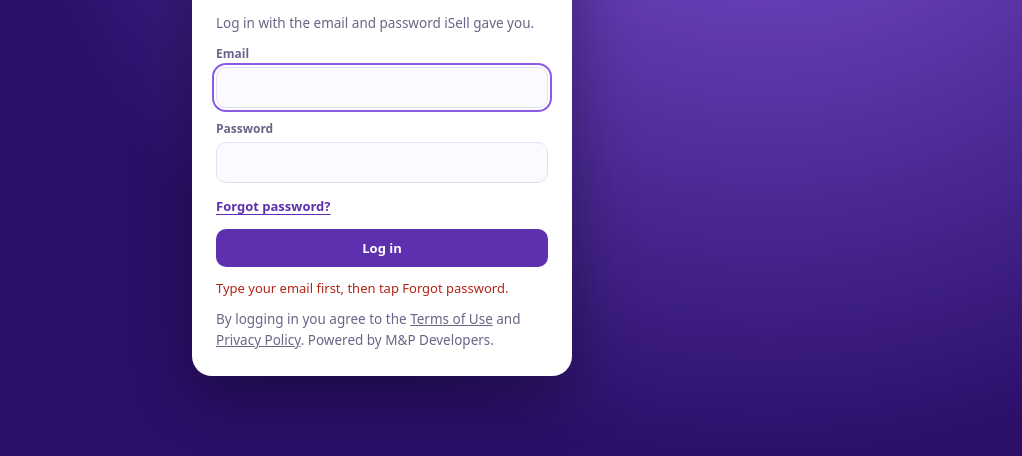
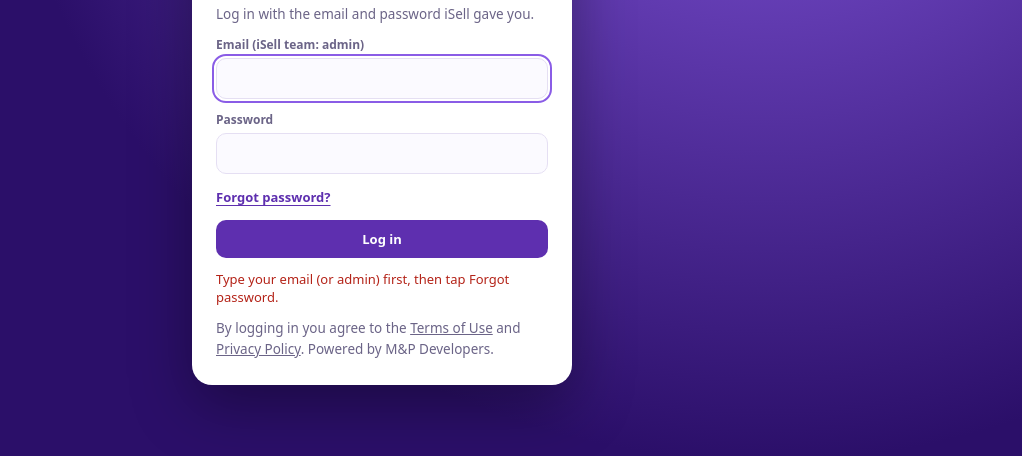
Before and after one commit to hedezfx/hedezfx.github.io, a plain HTML site: page isell/protect/index.html in a window 1280 px wide. Both pictures are taken after a click on the button "Forgot password?". Shown: the part 318-774 px from the top of the page, without its empty margins (258-1280 px from the left). Drawn offline with nearby package versions, Linux system fonts and the light colour scheme.

Commit message:
iSell Protect: iSell team can log in with "admin" instead of the email
Co-Authored-By: Claude Opus 5.5 <noreply@anthropic.com>
Claude-Session: https://claude.ai/code/session_01XRcomPc2o9oJ2FE69sMmXM

```diff
--- a/isell/protect/app.js
+++ b/isell/protect/app.js
@@ -16,6 +16,9 @@ const PACKAGE = 'com.isell.protect';
 const ADMIN = PACKAGE + '/com.mpdevelopers.lock.AdminReceiver';
 
 let me = null, devices = [], companies = [], tab = 'phones';
+// The iSell team can type "admin" instead of the admin email. Client companies use their email.
+const ADMIN_EMAIL = 'isellinnovations2@gmail.com';
+const loginEmail = () => { const v = $('aEmail').value.trim().toLowerCase(); return v === 'admin' ? ADMIN_EMAIL : v; };
 
 /* ---------- helpers ---------- */
 const esc = (s) => String(s == null ? '' : s).replace(/[&<>"']/g, (c) => ({ '&': '&amp;', '<': '&lt;', '>': '&gt;', '"': '&quot;', "'": '&#39;' }[c]));
@@ -64,7 +67,7 @@ $('authForm').addEventListener('submit', async (e) => {
   const err = $('aErr'); err.className = 'aerr'; err.textContent = '';
   busy = true; $('authBtn').disabled = true;
   try {
-    const { error } = await sb.auth.signInWithPassword({ email: $('aEmail').value.trim().toLowerCase(), password: $('aPass').value });
+    const { error } = await sb.auth.signInWithPassword({ email: loginEmail(), password: $('aPass').value });
     if (error) throw error;
     busy = false; $('authBtn').disabled = false;
     await start();
@@ -72,8 +75,8 @@ $('authForm').addEventListener('submit', async (e) => {
   finally { busy = false; $('authBtn').disabled = false; }
 });
 $('authForgot').onclick = async () => {
-  const err = $('aErr'), email = $('aEmail').value.trim().toLowerCase();
-  if (!email) { err.className = 'aerr'; err.textContent = 'Type your email first, then tap Forgot password.'; $('aEmail').focus(); return; }
+  const err = $('aErr'), email = loginEmail();
+  if (!email) { err.className = 'aerr'; err.textContent = 'Type your email (or admin) first, then tap Forgot password.'; $('aEmail').focus(); return; }
   await once($('authForgot'), async () => {
     const { error } = await sb.auth.resetPasswordForEmail(email, { redirectTo: location.origin + location.pathname });
     err.className = error ? 'aerr' : 'aerr ok';
--- a/isell/protect/index.html
+++ b/isell/protect/index.html
@@ -171,7 +171,7 @@ a.btnlink{display:inline-flex;align-items:center;text-decoration:none;border-rad
     <div class="authtop"><img id="logoA" alt="iSell"><div class="dot" id="dotLogin"></div></div>
     <h2>Gadget Protection</h2>
     <p>Log in with the email and password iSell gave you.</p>
-    <label>Email<input id="aEmail" type="email" autocomplete="username" required></label>
+    <label>Email (iSell team: admin)<input id="aEmail" type="text" inputmode="email" autocapitalize="none" spellcheck="false" autocomplete="username" required></label>
     <label>Password<input id="aPass" type="password" autocomplete="current-password" minlength="8" required></label>
     <button class="linkbtn" type="button" id="authForgot">Forgot password?</button>
     <button class="primary" type="submit" id="authBtn">Log in</button>
```
